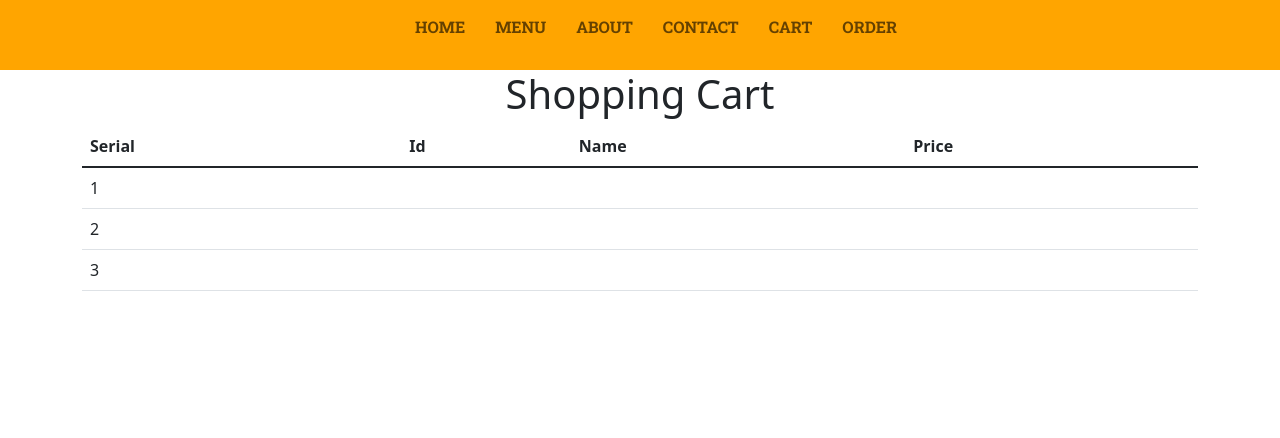
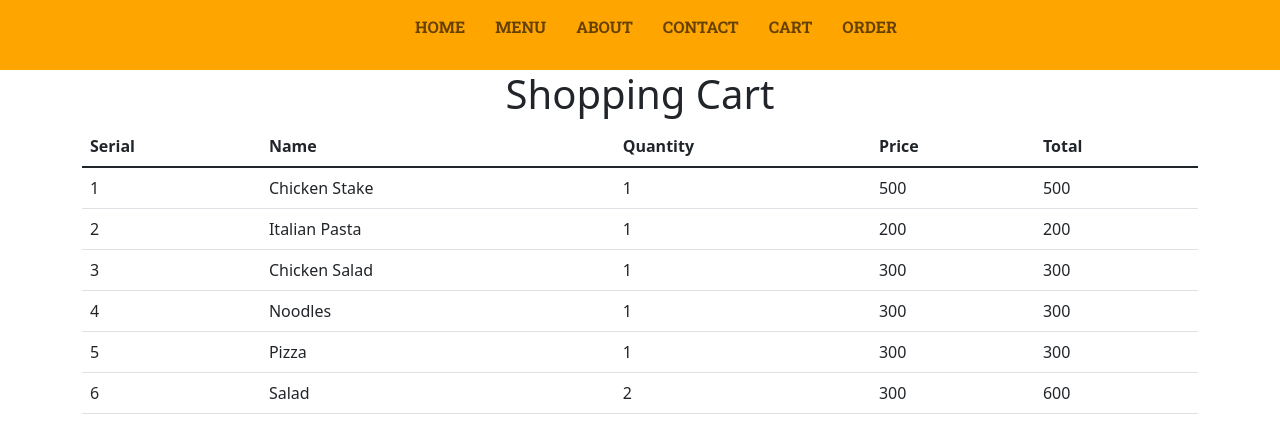
Before and after one commit to FatemaZohra389/online-restaurant-management-system, a React (Create React App) app in the folder client/: page /cart in a window 1280 px wide. Shown: the top 438 px of the page. Built offline with nearby package versions, Linux system fonts and the light colour scheme.

Commit message:
update cart page

```diff
--- a/client/src/pages/Section/Cart.js
+++ b/client/src/pages/Section/Cart.js
@@ -1,54 +1,93 @@
-import React, { Component } from 'react'
-import { Table, Container} from "react-bootstrap";
+import React, { Component } from "react";
+import { Table, Container } from "react-bootstrap";
 import "./Cart.css";
+
+import img1 from "./../../assets/images/img1.jpg";
+import img2 from "./../../assets/images/img2.jpg";
+import img3 from "./../../assets/images/img3.jpg";
+import img5 from "./../../assets/images/img5.png";
+import img6 from "./../../assets/images/img6.jpg";
+import img7 from "./../../assets/images/img7.jpg";
+
+const dummyData = [
+  {
+    id: 1,
+    name: "Chicken Stake",
+    price: 500,
+    qty: 1,
+    img: img1,
+  },
+  {
+    id: 2,
+    name: "Italian Pasta",
+    price: 200,
+    qty: 1,
+    img: img2,
+  },
+  {
+    id: 3,
+    name: "Chicken Salad",
+    price: 300,
+    qty: 1,
+    img: img3,
+  },
+  {
+    id: 3,
+    name: "Noodles",
+    price: 300,
+    qty: 1,
+    img: img5,
+  },
+  {
+    id: 3,
+    name: "Pizza",
+    price: 300,
+    qty: 1,
+    img: img6,
+  },
+  {
+    id: 3,
+    name: "Salad ",
+    price: 300,
+    qty: 2,
+    img: img7,
+  },
+];
 export class Cart extends Component {
   render() {
     return (
       <div>
-
         <h1>Shopping Cart</h1>
-
 
         <Container>
           <Table>
             <thead>
               <tr>
                 <th>Serial</th>
-      <th>Id</th>
                 <th>Name</th>
+                <th>Quantity</th>
                 <th>Price</th>
+                <th>Total</th>
               </tr>
             </thead>
             <tbody>
+              {dummyData.map((menu, index) => {
+                return (
                   <tr>
-      <td>1</td>
-      <td></td>
-      <td></td>
-      <td></td>
+                    <td>{index + 1}</td>
+                    <td>{menu.name}</td>
+                    <td>{menu.qty}</td>
+                    <td>{menu.price}</td>
+                    <td>{menu.price * menu.qty}</td>
                   </tr>
-    <tr>
-      <td>2</td>
-      <td></td>
-      <td></td>
-      <td></td>
-    </tr>
-    <tr>
-      <td>3</td>
-      <td colSpan="2"></td>
-      <td></td>
-    </tr>
+                );
+              })}
             </tbody>
           </Table>
-
-
-
-
-
         </Container>
-
       </div>
-        )
+    );
   }
 }
 
-export default Cart
+export default Cart;
--- a/client/src/pages/Section/Menu.js
+++ b/client/src/pages/Section/Menu.js
@@ -57,7 +57,7 @@ function Menu() {
     <div className="menu-page">
       <Row xs={1} md={12} className="g-4">
         {dummyData.map((menu, idx) => (
-          <Col md={4}>
+          <Col md={3}>
             <Card>
               <Card.Img variant="top" src={menu.img} />
               <Card.Body>
--- a/client/src/pages/Section/Menu.scss
+++ b/client/src/pages/Section/Menu.scss
@@ -4,8 +4,8 @@
     // width: 25%;
     // background: #000;
     .card-img-top {
-        // height: 310px;
-        // width: 150px;
+        height: 100%;
+        // max-width: 300px;
     }
   }
 }
```
Lines whose indentation alone changed are shown as unchanged.
